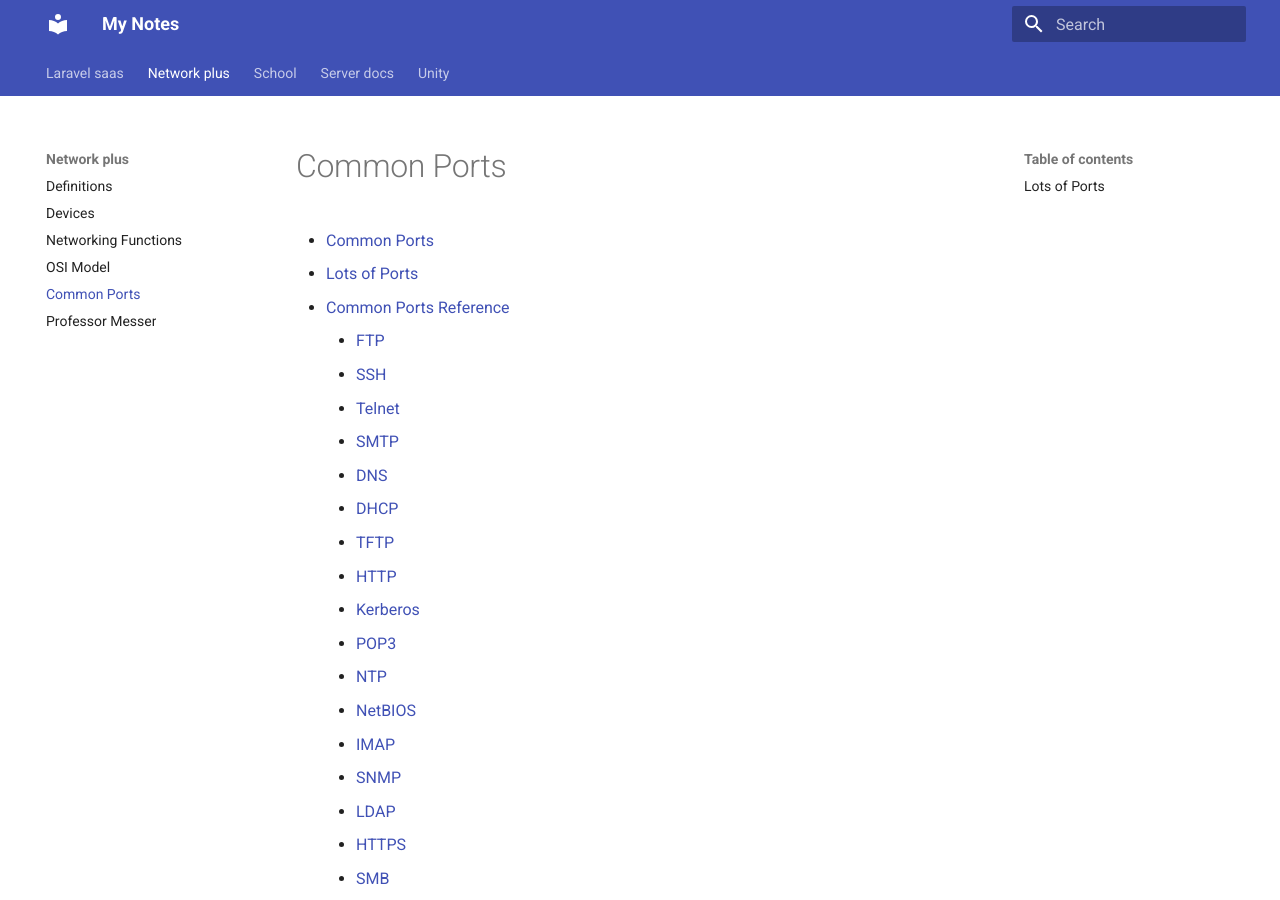
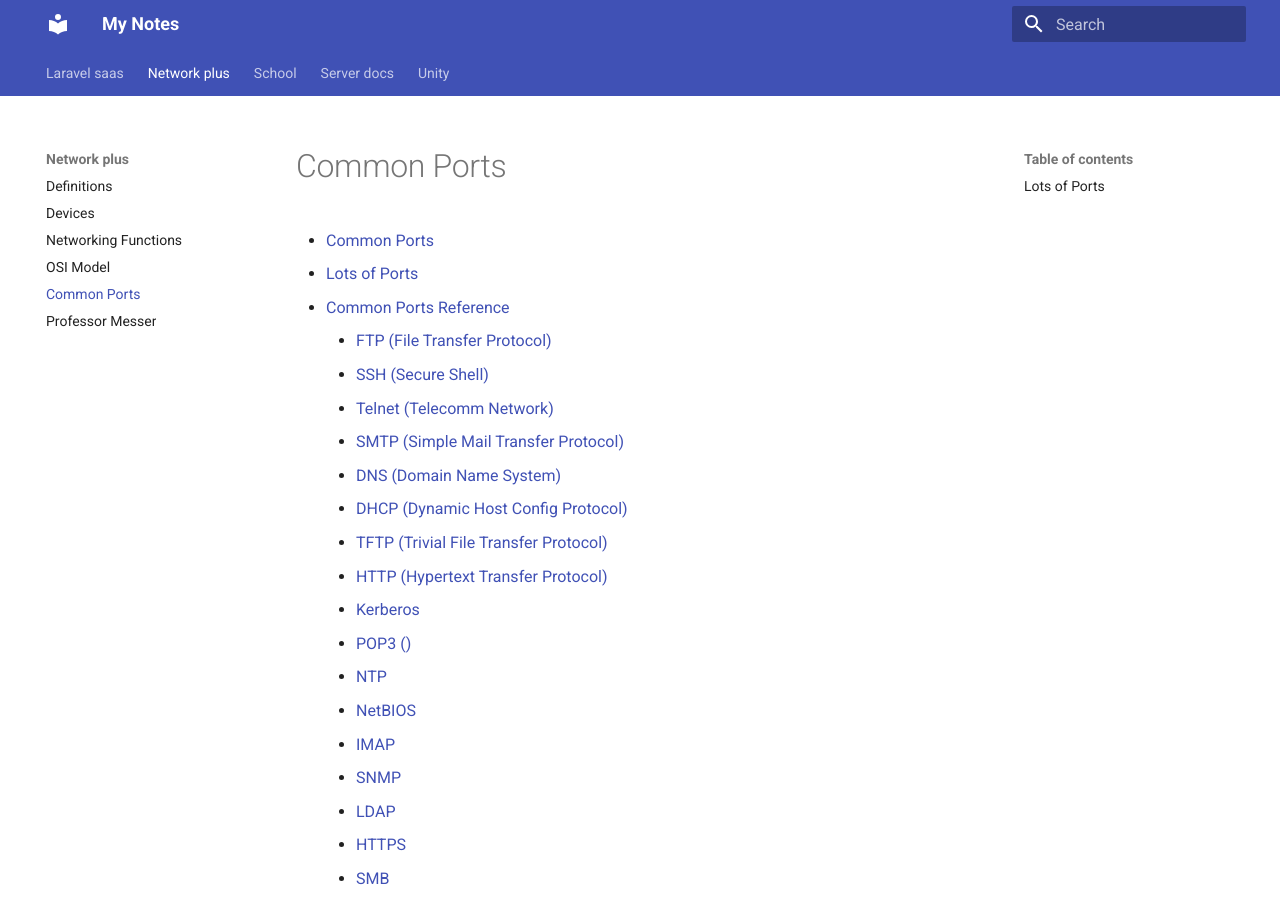
Before and after one commit to MacIntyre-22/notes, an MkDocs documentation site: the page built from public/network_plus/ports.md, in a window 1280 px wide and 900 px high. Built offline with MkDocs 1.6.1 and Material for MkDocs 9.7.7, drawn with Linux system fonts in a browser that asks for light colours; some of the changed text lies outside the part shown.

Commit message:
Mar 18, 2026, 6:55 PM

```diff
--- a/public/network_plus/ports.md
+++ b/public/network_plus/ports.md
@@ -3,16 +3,16 @@
 - [Common Ports](#common-ports)
   - [Lots of Ports](#lots-of-ports)
 - [Common Ports Reference](#common-ports-reference)
-    - [FTP](#ftp)
-    - [SSH](#ssh)
-    - [Telnet](#telnet)
-    - [SMTP](#smtp)
-    - [DNS](#dns)
-    - [DHCP](#dhcp)
-    - [TFTP](#tftp)
-    - [HTTP](#http)
+    - [FTP (File Transfer Protocol)](#ftp-file-transfer-protocol)
+    - [SSH (Secure Shell)](#ssh-secure-shell)
+    - [Telnet (Telecomm Network)](#telnet-telecomm-network)
+    - [SMTP (Simple Mail Transfer Protocol)](#smtp-simple-mail-transfer-protocol)
+    - [DNS (Domain Name System)](#dns-domain-name-system)
+    - [DHCP (Dynamic Host Config Protocol)](#dhcp-dynamic-host-config-protocol)
+    - [TFTP (Trivial File Transfer Protocol)](#tftp-trivial-file-transfer-protocol)
+    - [HTTP (Hypertext Transfer Protocol)](#http-hypertext-transfer-protocol)
     - [Kerberos](#kerberos)
-    - [POP3](#pop3)
+    - [POP3 ()](#pop3-)
     - [NTP](#ntp)
     - [NetBIOS](#netbios)
     - [IMAP](#imap)
@@ -49,34 +49,34 @@
 
 # Common Ports Reference
 
-### FTP
+### FTP (File Transfer Protocol)
 - tcp/20 (active mode data), tcp/21 (control)
 
-### SSH
+### SSH (Secure Shell)
 - tcp/22
 
-### Telnet
+### Telnet (Telecomm Network)
 - tcp/23
 
-### SMTP
+### SMTP (Simple Mail Transfer Protocol)
 - tcp/25
 
-### DNS
+### DNS (Domain Name System)
 - tcp/53, udp/53
 
-### DHCP
+### DHCP (Dynamic Host Config Protocol)
 - udp/67 (server), udp/68 (client)
 
-### TFTP
+### TFTP (Trivial File Transfer Protocol)
 - udp/69
 
-### HTTP
+### HTTP (Hypertext Transfer Protocol)
 - tcp/80
 
 ### Kerberos
 - tcp/88, udp/88
 
-### POP3
+### POP3 ()
 - tcp/110
 
 ### NTP
```
